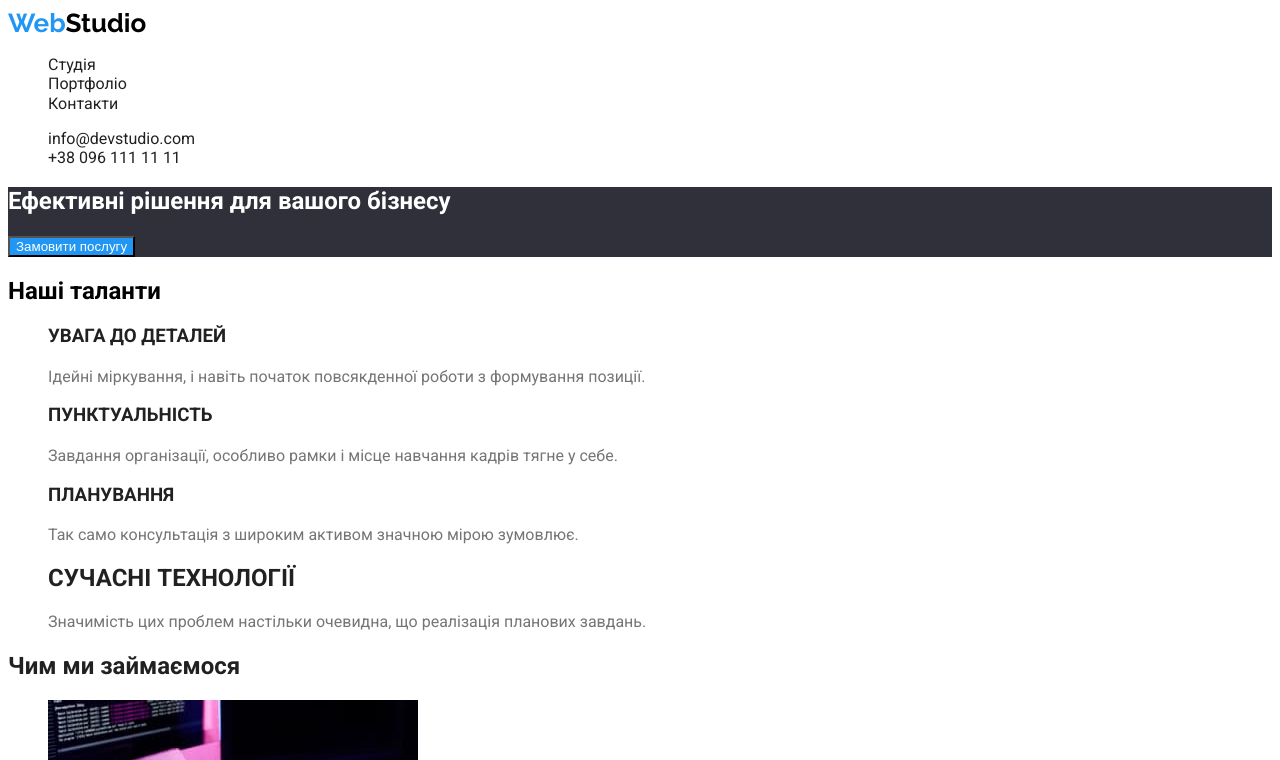
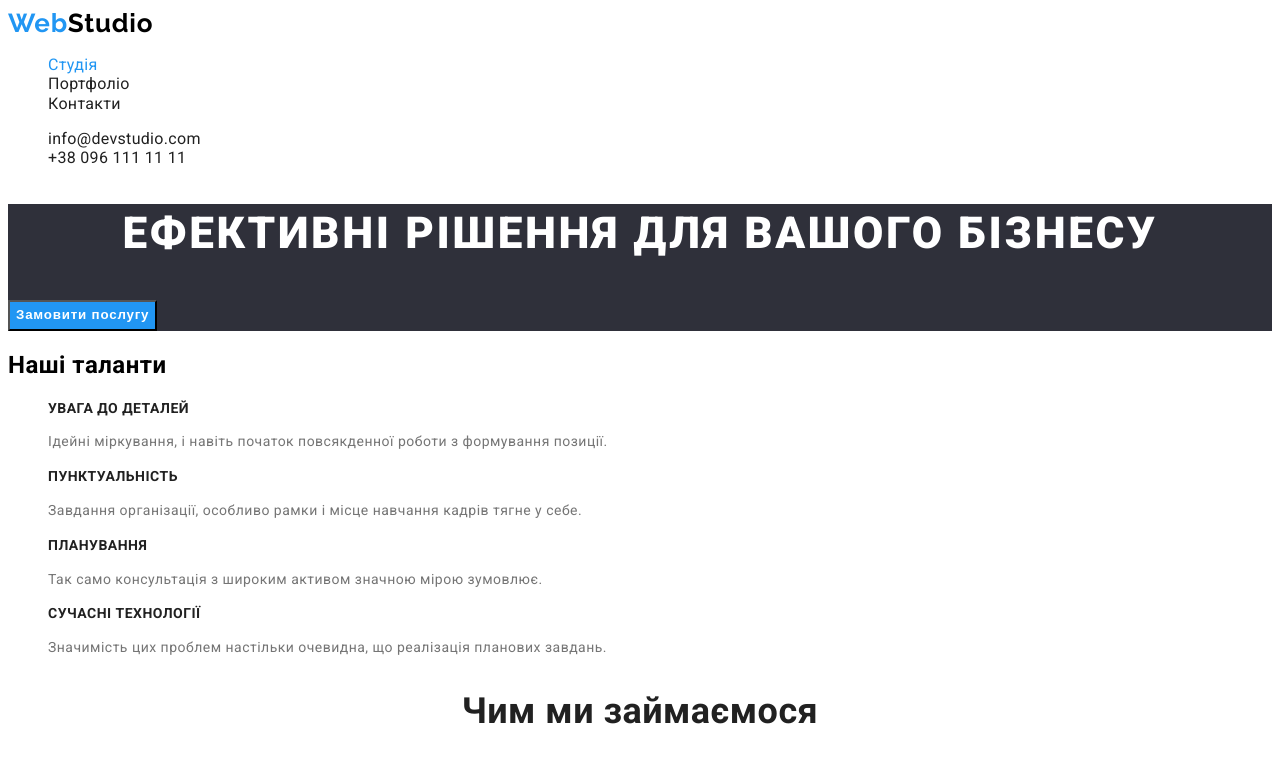
Before and after one commit to dmitriy-student/goit-markup-hw-02, a plain HTML site: page index.html in a window 1280 px wide. Shown: the top 760 px of the page. Drawn offline with Linux system fonts and the light colour scheme.

Commit message:
закончил ДЗ 2

```diff
--- a/css/style.css
+++ b/css/style.css
@@ -1,86 +1,128 @@
-:root{
-  --accent-blue:#2196F3;
-  --black:#000;
-  --white:#fff;
-  --white-transparent:rgba(255, 255, 255, 0.6);
-  --color-footer:#2F303A;
-  --color-title:#212121;
-  --color-desc:#757575;
-  --bg-color-main:#2F303A;
-  --bg-color-secondary:#F5F4FA;
+:root {
+  --accent-blue: #2196f3;
+  --black: #000;
+  --white: #fff;
+  --white-transparent: rgba(255, 255, 255, 0.6);
+  --color-footer: #2f303a;
+  --color-title: #212121;
+  --color-desc: #757575;
+  --bg-color-main: #2f303a;
+  --bg-color-secondary: #f5f4fa;
 }
 
 /* Body */
 
-body{
-  font-family: 'Roboto';
+body {
+  font-family: "Roboto";
   font-style: normal;
   font-size: 16px;
   font-weight: 400;
   line-height: 1.2;
+  letter-spacing: 0.03em;
 }
 
-ul{
+ul {
   list-style: none;
 }
 
-a{
+a {
   text-decoration: none;
 }
 
 /* Header */
+.navigation {
+  letter-spacing: 0.02em;
+}
 
-.logo{
-  font-family: 'Raleway';
+.logo {
+  font-family: "Raleway";
   font-style: normal;
   font-weight: 700;
   font-size: 26px;
+  letter-spacing: 0.03em;
   color: var(--accent-blue);
 }
 
-.logo > span{
+.logo > span {
   color: var(--black);
 }
 
-.link{
+.link {
   color: var(--color-title);
 }
 
 .link:hover,
-.link:focus{
+.link:focus {
+  color: var(--accent-blue);
+}
+
+.current-page {
   color: var(--accent-blue);
 }
 
 /* Main */
 
-.hero-section{
+.hero-section {
   background-color: var(--bg-color-main);
   color: var(--white);
 }
 
-.main-button{
+.hero-section > h1 {
+  font-weight: 900;
+  font-size: 44px;
+  line-height: 1.36;
+  text-align: center;
+  letter-spacing: 0.06em;
+  text-transform: uppercase;
+}
+
+.main-button {
   background-color: var(--accent-blue);
   color: var(--white);
+  font-weight: 700;
+  line-height: 1.87;
+  letter-spacing: 0.06em;
+  text-align: center;
 }
 
-.title{
+.title {
+  color: var(--color-title);
+  font-weight: 700;
+  font-size: 36px;
+  text-align: center;
+}
+
+.subtitle {
   color: var(--color-title);
 }
 
-.subtitle{
-  color: var(--color-title);
+.desc {
+  color: var(--color-desc);
+  font-size: 14px;
+  line-height: 1.7;
 }
 
-.desc{
-  color: var(--color-desc);
-}
+.talant-section .subtitle {
+  text-transform: uppercase;
+  font-weight: 700;
+  font-size: 14px;
 
-.talant-section .subtitle{
   text-transform: uppercase;
 }
 
-.team-section{
-background-color: var(--bg-color-secondary);
+.team-section {
+  background-color: var(--bg-color-secondary);
+}
+
+.team-section .subtitle {
+  font-weight: 500;
+  font-size: 16px;
+  line-height: 19px;
+  text-align: center;
+}
+
+.team-section .desc {
+  text-align: center;
 }
 
 /*
@@ -111,15 +153,14 @@ background-color: var(--bg-color-secondary);
   border: 0;
 } */
 
-
 /* Footer */
 
-footer{
+footer {
   background-color: var(--bg-color-main);
 }
 
-footer .logo > span{
-color: var(--white);
+footer .logo > span {
+  color: var(--white);
 }
 
 footer a {
@@ -127,23 +168,37 @@ footer a {
 }
 
 footer a:hover,
-footer a:focus{
+footer a:focus {
   color: var(--accent-blue);
 }
 
 /* Portfolio Main */
 
-.portfolio-section{
-
+.portfolio-section {
 }
 
-.portfolio-button{
+.portfolio-button {
   background-color: var(--bg-color-secondary);
   color: var(--color-title);
+  font-weight: 500;
+  line-height: 1.62;
+  text-align: center;
 }
 
 .portfolio-button:hover,
-.portfolio-button:focus{
+.portfolio-button:focus {
   background-color: var(--accent-blue);
   color: var(--white);
 }
+
+.portfolio-section .subtitle {
+  font-weight: 700;
+  font-size: 18px;
+  line-height: 2;
+  letter-spacing: 0.06em;
+}
+
+.portfolio-section .desc {
+  line-height: 1.87;
+  letter-spacing: 0.03em;
+}
--- a/index.html
+++ b/index.html
@@ -17,7 +17,7 @@
       <nav class="navigation">
         <a href="./index.html" class="logo">Web<span>Studio</span></a>
         <ul>
-          <li><a class="link" href="./index.html">Студія</a></li>
+          <li><a class="link current-page" href="./index.html">Студія</a></li>
           <li><a class="link" href="./portfolio.html">Портфоліо</a></li>
           <li><a class="link" href="">Контакти</a></li>
         </ul>
```
Also changed, not shown: portfolio.html (+1 -1 lines).
